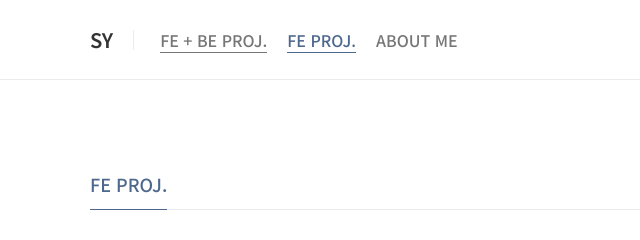
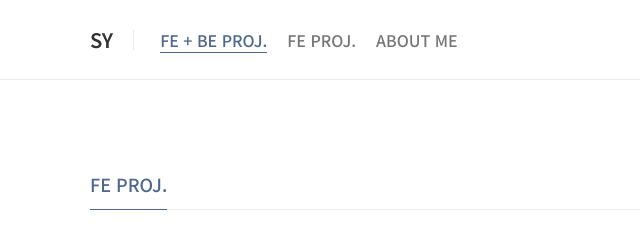
Before and after one commit to superlucky24/kd_web, a plain HTML site: page index.html in a window 1280 px wide. In both pictures the pointer is over the link "FE + BE PROJ.". Shown: the top 240 px of the page, 0-640 px from the left. Drawn offline with Linux system fonts and the light colour scheme; a web font is replaced by a local one.

Commit message:
Update style.css

```diff
--- a/css/style.css
+++ b/css/style.css
@@ -47,6 +47,7 @@ body {
 
 /* header */
 header {
+    /* 위치 고정 */
     position: fixed;
     left: 0;
     top: 0;
@@ -92,6 +93,15 @@ header .logo {
     color: #767676;
     font-weight: 500;
 }
+.gnb li a:hover {
+    /* 컨텐츠 영역만큼 자리 차지 */
+    display: inline-block;
+    /* 위치 기준값 */
+    position: relative;
+    padding: 5px 0;
+    color: var(--point-color);
+    font-weight: 500;
+}
 /* 가상요소 방식으로 요소 추가 */
 .gnb li a::after {
     content: "";
@@ -103,19 +113,19 @@ header .logo {
     width: 0;
     /* 눈에 보이게 높이값 변경 */
     height: 1px;
-    background-color: #767676;
+    background-color: var(--point-color);
     /* 트랜지션 : 너비 변경 */
     transition: width 300ms;
 }
 /* 색 변경 */
-.gnb .active a {
+/* .gnb .active a {
     color: var(--point-color);
-}
+} */
 /* 가상요소 방식으로 아래에 선추가 */
-.gnb .active a::after {
+/* .gnb .active a::after {
     width: 100%;
     background-color: var(--point-color);
-}
+} */
 /* hover 시 가상요소 너비를 100%로 */
 .gnb li a:hover::after {
     width: 100%;
```
